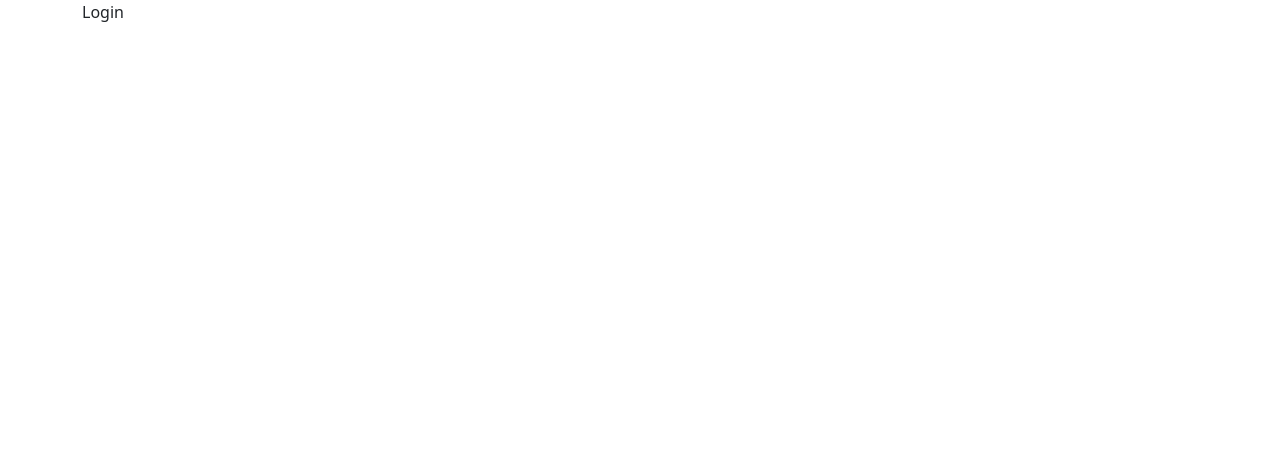
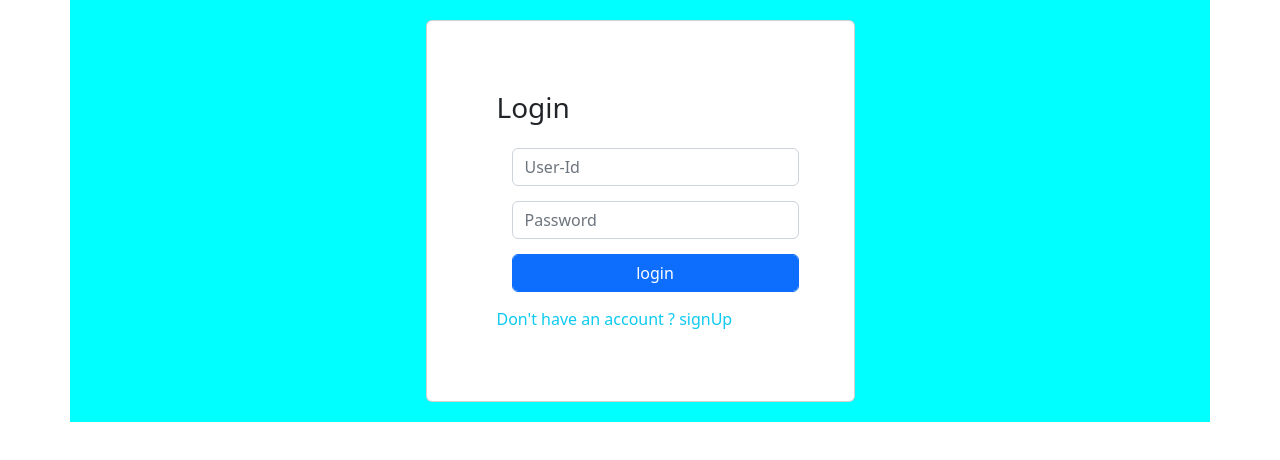
Before and after one commit to code2prince/CRM-Project, a React (Create React App) app in the folder crm_final_year_project/: page / in a window 1280 px wide. Shown: the top 460 px of the page. Built offline with nearby package versions, Linux system fonts and the light colour scheme.

Commit message:
login page ui

```diff
--- a/crm_final_year_project/src/pages/Login.js
+++ b/crm_final_year_project/src/pages/Login.js
@@ -1,9 +1,49 @@
-import React from 'react'
+import React, {useState} from 'react';
+import '../styles/Styles.css';
 
 function Login() {
+    const [showSignUp, setShowSignUp] = useState(false);
+
+    const toggleSignUp=() =>{
+        setShowSignUp(!showSignUp)
+    }
   return (
-    <div className='container'>Login</div>
+    <div className='container'>
+
+        <div className='card'>
+        <h3>Login</h3>
+            <div className='row'>
+                <div className='col'>
+                    {
+                        !showSignUp ?
+                        (<div className='login'>
+                            <form>
+                                <div className='input-group'>
+                                    <input type="text" className='form-control' placeholder='User-Id'/>
+                                </div>
+
+                                <div className='input-group'>
+                                    <input type="password" className='form-control' placeholder='Password'/>
+                                </div>
+
+                                <div className='input-group'>
+                                    <input type="submit" className='form-control btn btn-primary'  value='login'/>
+                                </div>
+                                <div className='text-info'>
+                                    Don't have an account ? signUp
+                                </div>
+                            </form>
+                        </div>
+                        ) :  (
+                        <div className='signUp'>everyone</div>)
+                    }
+                </div>
+            </div>
+
+
+        </div>
+    </div>
   )
 }
 
-export default Login
+export default Login;
--- a/crm_final_year_project/src/styles/Styles.css
+++ b/crm_final_year_project/src/styles/Styles.css
@@ -0,0 +1,18 @@
+.container{
+display: flex;
+justify-content: center;
+align-items: center;
+background-color: aqua;
+/* viewport-: 100px; */
+}
+.card{
+    margin: 20px;
+    padding: 70px;
+}
+.input-group{
+    margin:15px;
+}
+/* .form-control-btn{
+    background: rgb(239, 223, 45);
+    margin-left: 70px;
+} */
```
Also changed, not shown: 1 other file (tests, documents, lock files or other folders).
